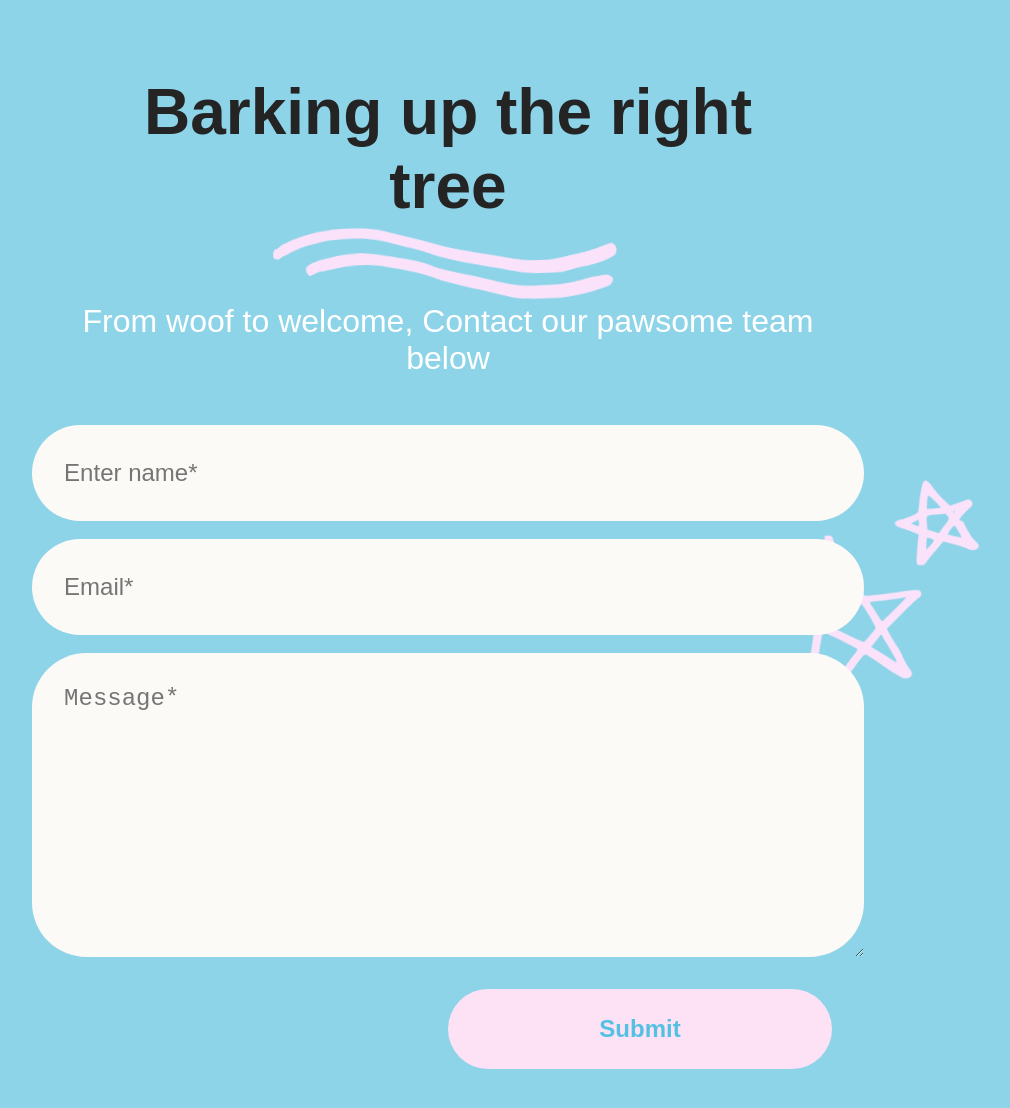
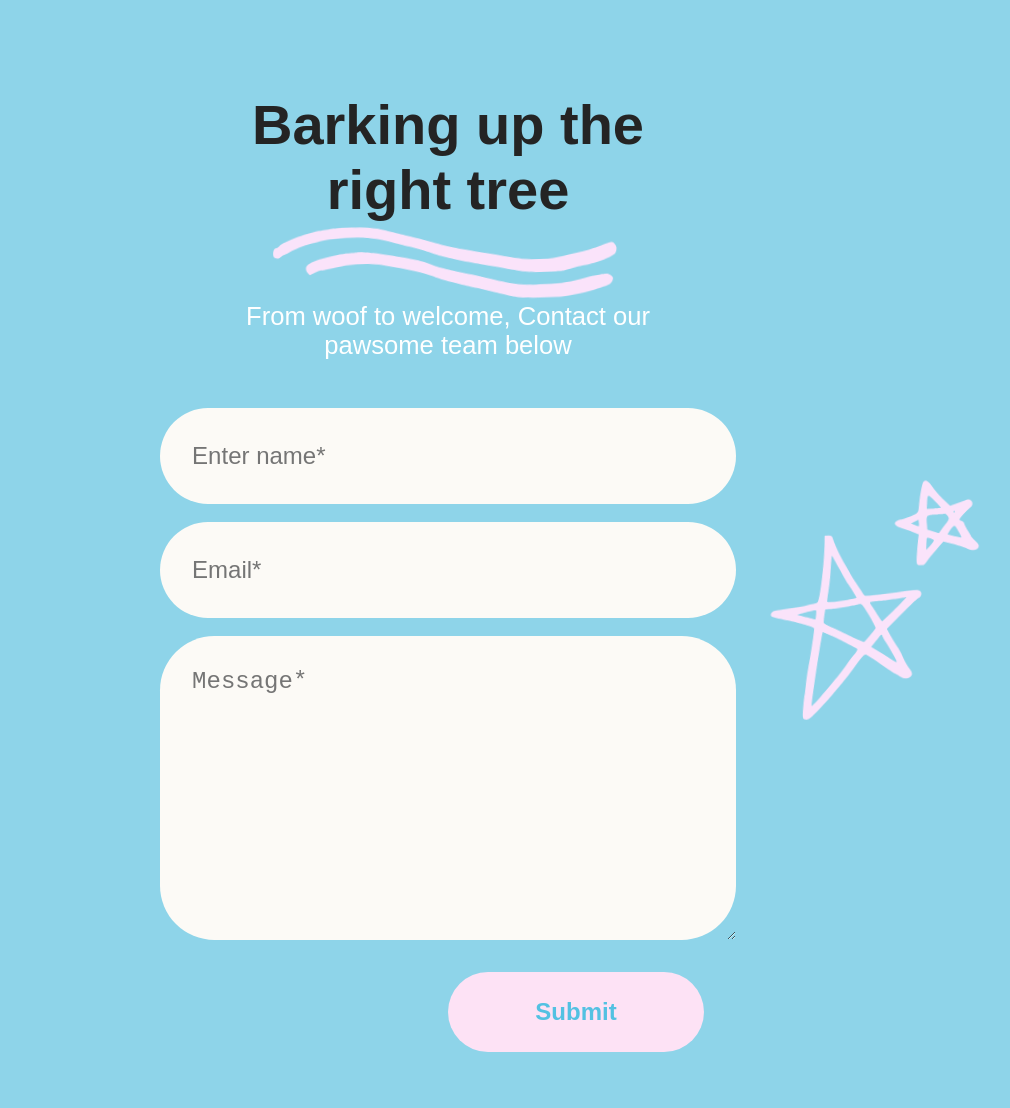
Before and after one commit to n335h/doggystuff, a React (Create React App) app: page /Contact in a window 1280 px wide. Shown: the top 1108 px of the page, without its empty margins (198-1208 px from the left). Built offline with nearby package versions, Linux system fonts and the light colour scheme; no server answers.

Commit message:
resume project push Supabase

```diff
--- a/src/pages/App/App.tsx
+++ b/src/pages/App/App.tsx
@@ -166,7 +166,7 @@ function App() {
             />
             <Route path="/Survey" element={<Survey updateFields={updateFields} updateOrderFields={updateOrderFields} />} />
             <Route path="/GetStarted" element={<GetStarted />} />
-            <Route path="/profile" element={<Profile />} />
+            <Route path="/Profile" element={<Profile />} />
             <Route path="/FAQ" element={<FAQ />} />
             <Route path="/Contact" element={<Contact />} />
           </Routes>
--- a/src/pages/Contact/Contact.css
+++ b/src/pages/Contact/Contact.css
@@ -179,46 +179,46 @@ input:focus, textarea:focus, select:focus {
     outline: 4px solid var(--header-main);
 }
 
-@media screen and (max-width: 1500px) {
+@media screen and (max-width: 1280px) {
     #contact-form {
         width: 80%;
     }
 
     #contact-form h1 {
-        font-size: 4rem;
-        width: 50vw;
+        font-size: 3.5rem;
+        width: 40vw;
         margin-bottom: 0;
     }
 
     #contact-form p {
-        font-size: 2rem;
-        width: 60vw;
+        font-size: 1.6rem;
+        width: 40vw;
         text-align: center;
         margin-bottom: 5vh;
     }
 
     .contact-form-group input {
         height: 4vh;
-        width: 60vw;
+        width: 40Svw;
         font-size: 1.5rem;
     }
 
     .contact-textarea {
-        width: 60vw;
+        width: 40vw;
     }
 
     .contact-form-group-button button {
-        width: 30vw;
+        width: 20vw;
     }
 
     .contact-form-group-button {
-        width: 60vw;
+        width: 40vw;
     }
 }
 
 @media screen and (max-width: 750px) {
     #contact-form h1 {
-        font-size: 3.5rem;
+        font-size: 3.2rem;
         width: 60vw;
     }
 
@@ -269,7 +269,8 @@ input:focus, textarea:focus, select:focus {
     }
 
     .contact-form-group-button button {
-        width: 50vw;
+        width: 40vw;
+        height: 8vh;
     }
 
 
--- a/src/pages/Landing/Landing.css
+++ b/src/pages/Landing/Landing.css
@@ -679,9 +679,10 @@ font-size: 3rem;
   }
 }
 
-@media screen and (max-width: 430px) {
+@media screen and (max-width: 425px) {
  html, body {
   width: 100%;
+  margin: 0;
  }
 
  .landing-main-Info  h1 {
@@ -699,9 +700,9 @@ font-size: 3rem;
   }
   .keepscrollimg {
     position: absolute;
-    top:50vh;
-    left: 0vw;
-    width:100vw;
+    left: auto;
+    top:46.5vh;
+    width:90vw;
     margin-top: 2vh;
     z-index: 100;
     max-width: 100%;
@@ -722,7 +723,7 @@ font-size: 3rem;
     font-size: 1rem;
   }
   .landing-section-1-info h1 {
-    width: 70vw;
+    width: 75vw;
     font-size: 1.8rem;
 
   }
@@ -797,7 +798,7 @@ font-size: 3rem;
   border-radius: 17.4rem;
 }
  .tcs {
-  width: 80vw;
+  width: 70vw;
   margin-left: 15vw;
   font-size: 0.8rem;
  }
@@ -808,9 +809,7 @@ font-size: 3rem;
   display: none;
 }
 .starsimglanding{
-  position: absolute;
-  top: 122rem;
-  left: 12vw;
+  top: 114rem;
 }
 
 .landing-section-2-container{
@@ -821,6 +820,9 @@ font-size: 3rem;
 @media screen and (max-width: 375px) {
   .landing-section-2-container{
     background-size:300%;
+  }
+  .keepscrollimg {
+    top:47.5vh;
   }
 
 }
@@ -837,27 +839,26 @@ font-size: 3rem;
     text-align: left;
     font-size: 1.8rem;
     font-weight: 400;
-    width: 90vw;
+    width: 70vw;
     margin-bottom: 2vh;
   }
   .keepscrollimg {
-    position: relative;
-    top:0vh;
-    left: 0vw;
-    width:100%;
-    margin-top: 2vh;
-    z-index: 100;
+    top: 45vh;
   }
   .lookinat{
     position: relative;
-    top: 70vh;
+    top: 80vh;
     left:50vw;
     width:45vw;
     margin-top: 2vh;
     z-index: 100;
   }
+  .starsimglanding{
+    top: 114rem;
+  }
+
   .landing-main-Info  h2 {
-    font-size: 1rem;
+    font-size: 0.8rem;
   }
   .arrowimg {
     display: none;
@@ -867,7 +868,7 @@ font-size: 3rem;
   width: 100vw;
   margin-top: 5vh;
 }
-  .landing-button, .landing-section-1-button {
+  /* .landing-button, .landing-section-1-button {
     height: 8vh;
     width: 80%;
     margin: 0;
@@ -880,8 +881,8 @@ font-size: 3rem;
     font-weight: 600;
     border-radius: 17.4rem;
     border: 0;
-  }
-.landing-section-3-container, .landing-section-3 {
+  } */
+/* .landing-section-3-container, .landing-section-3 {
   display: flex;
   flex-direction: column;
   justify-content: center;
@@ -890,10 +891,10 @@ font-size: 3rem;
   width:100%;
   margin-top: -10vh;
  height:70vh;
-}
-.landing-section-3-content {
+} */
+/* .landing-section-3-content {
   margin-top: 10rem;
-}
+} */
 .landing-section-1-info h1 {
   width: 80vw;
   font-size: 1.8rem;
--- a/src/pages/Navbar/Navbar.tsx
+++ b/src/pages/Navbar/Navbar.tsx
@@ -92,7 +92,7 @@ export default function Navbar({ isSignedIn, setIsSignedIn, visible }: NavbarPro
     const section4End = 4 * sectionHeight;
 
 
-
+ // handle scroll for nav bar svgs
     const handleScroll = () => {
       const scrollY = window.scrollY;
       let currentSection;
--- a/src/pages/getStarted/getStarted.css
+++ b/src/pages/getStarted/getStarted.css
@@ -220,7 +220,7 @@
         display: none;
     }
     .wave-img {
-        top:18.5rem;
+        top:17.5rem;
     }
 }
 .exclaim-img {
@@ -291,11 +291,15 @@
 
     .get-started-title {
         font-size: 2.8rem;
+
     }
 
     .get-started p {
         font-size: 0.9rem;
         width: 80%;
+    }
+    .main-para {
+        width: 40vw;
     }
 
     /* .wave-img {
```
